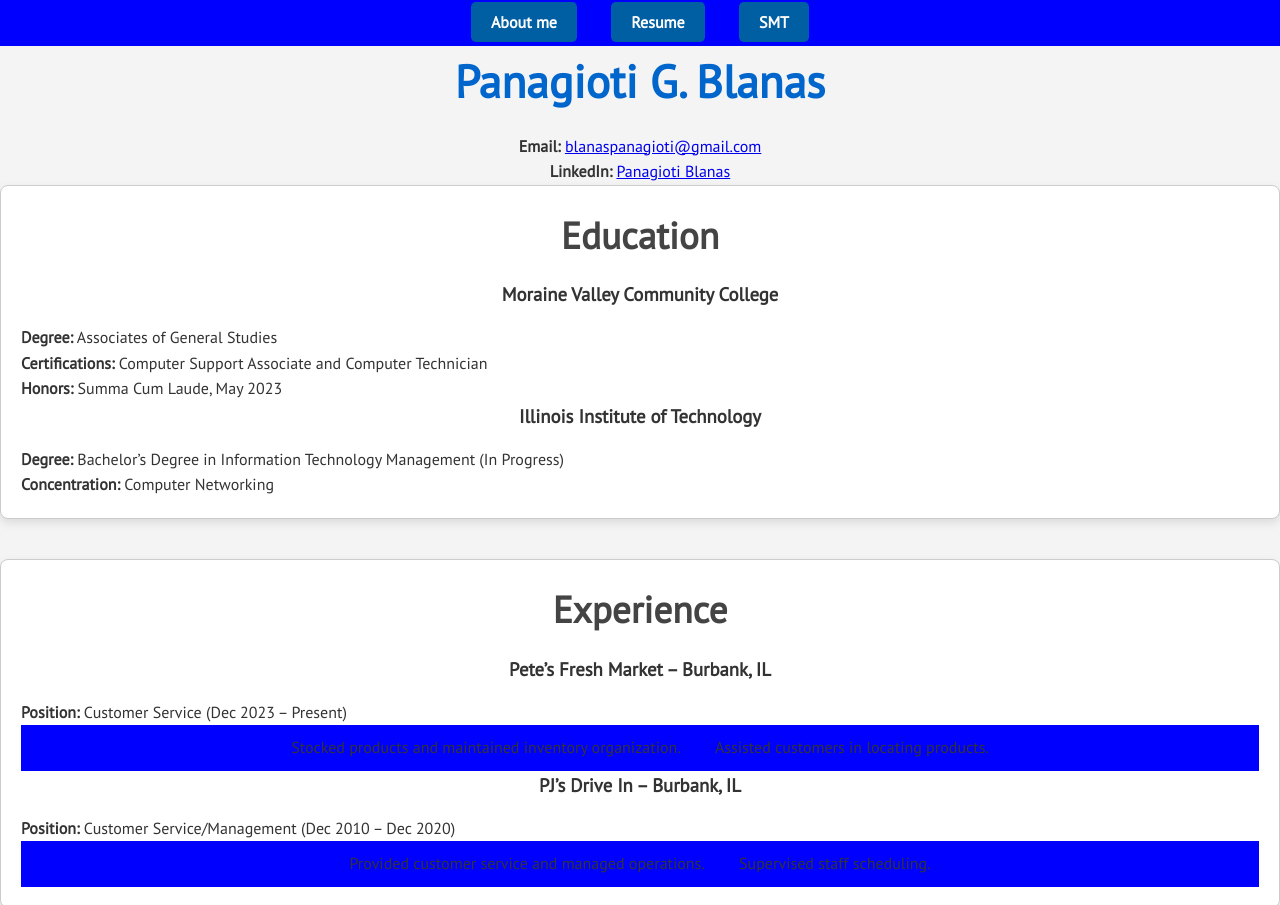
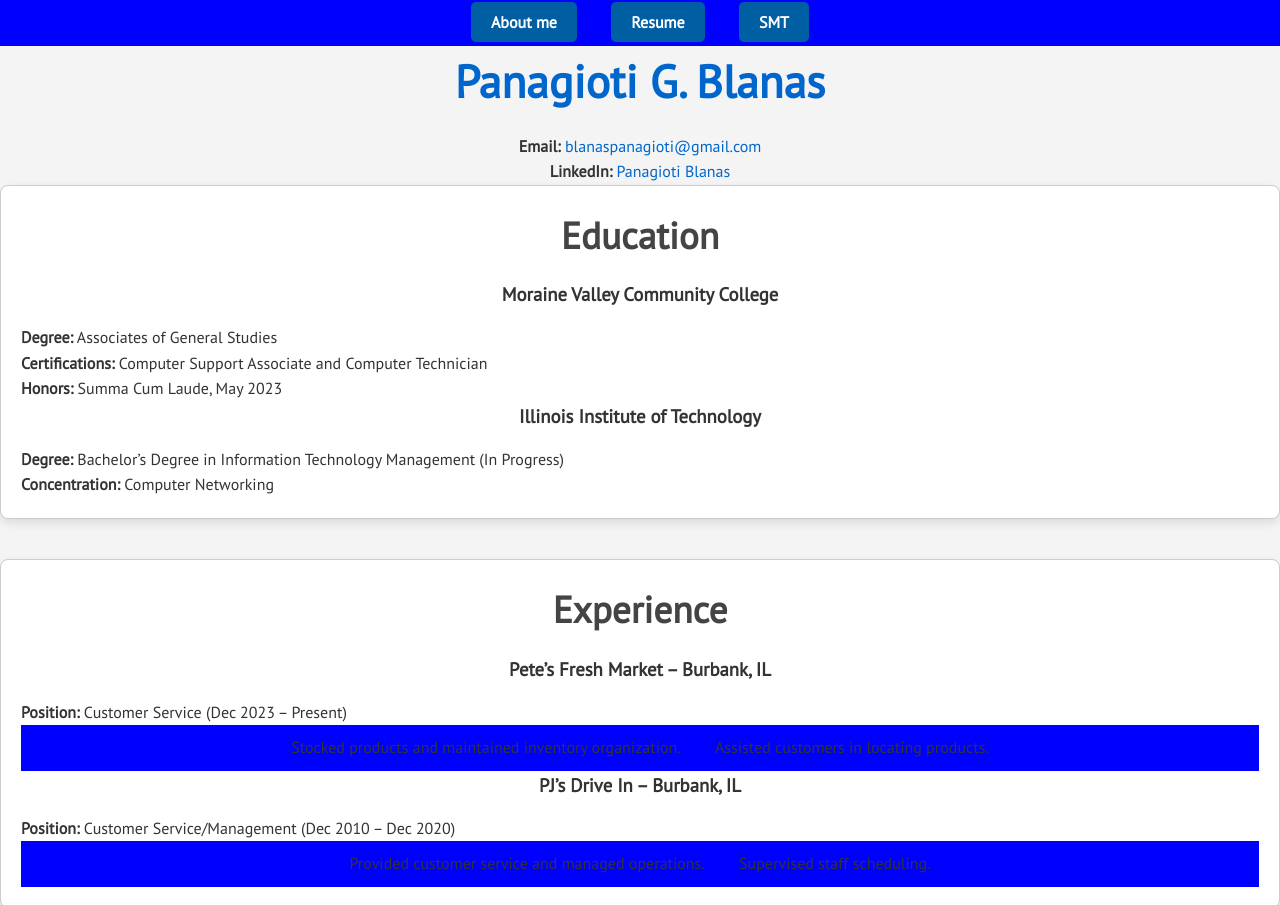
Before and after one commit to Panagioti-George-Blanas/Project-2-Panagioti-Blanas, a plain HTML site: page resume.html in a window 1280 px wide. Shown: the top 905 px of the page. Drawn offline with Linux system fonts and the light colour scheme.

Commit message:
Update resume.html
Added class="resume-link"

```diff
--- a/resume.html
+++ b/resume.html
@@ -17,8 +17,8 @@
   </ul>
   <header>
     <h1>Panagioti G. Blanas</h1>
-    <p><strong>Email:</strong> <a href="mailto:blanaspanagioti@gmail.com">blanaspanagioti@gmail.com</a></p>
-    <p><strong>LinkedIn:</strong> <a href="https://www.linkedin.com/in/panagioti-blanas-576a562a0/" target="_blank">Panagioti Blanas</a></p>
+    <p><strong>Email:</strong> <a href="mailto:blanaspanagioti@gmail.com" class="resume-link">blanaspanagioti@gmail.com</a></p>
+    <p><strong>LinkedIn:</strong> <a href="https://www.linkedin.com/in/panagioti-blanas-576a562a0/" target="_blank" class="resume-link">Panagioti Blanas</a></p>
   </header>
 
   <section>
```
